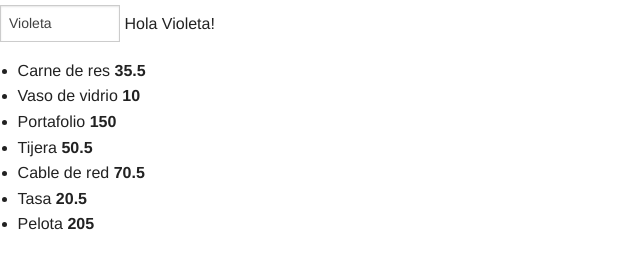
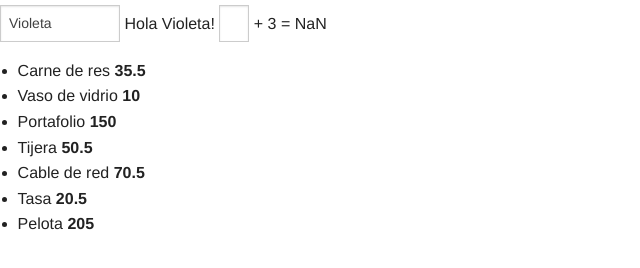
Before and after one commit to boriscy/codelab-angularjs, a plain HTML site: page index.html in a window 1280 px wide. Shown: the part 68-336 px from the top of the page, without its empty margins (0-640 px from the left). Drawn offline with Linux system fonts and the light colour scheme.

Commit message:
Expresiones angular

```diff
--- a/index.html
+++ b/index.html
@@ -19,6 +19,10 @@
       <input type="text" ng-model="name" style="width:120px; display: inline"/> Hola {{ name }}!
 
 
+
+      <input type="text" ng-model="num1" style="width: 30px; display: inline-block"/>
+      {{}} + 3  = {{num1 * 1 + 3 }}
+
       <ul>
         <li ng-repeat="item in items">
           {{ item.name }}
```
